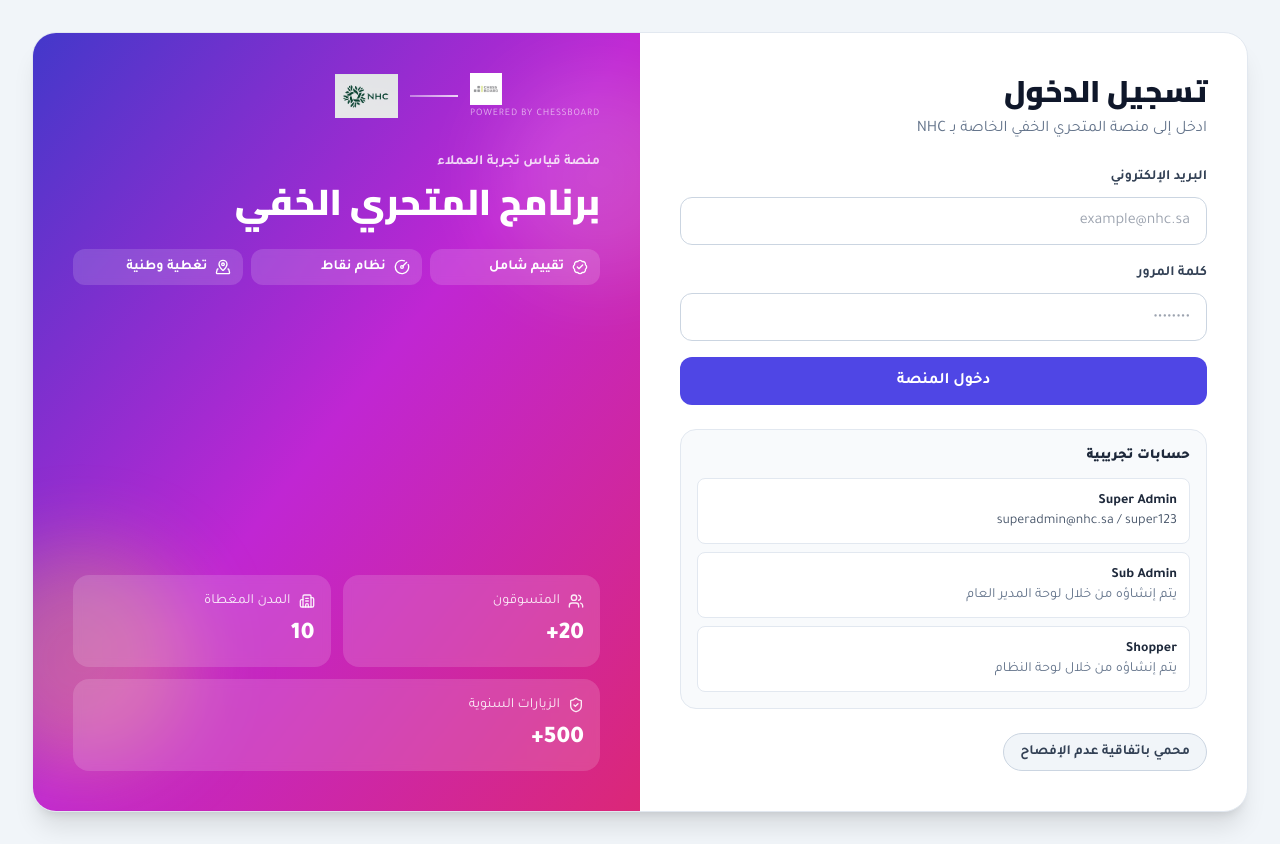
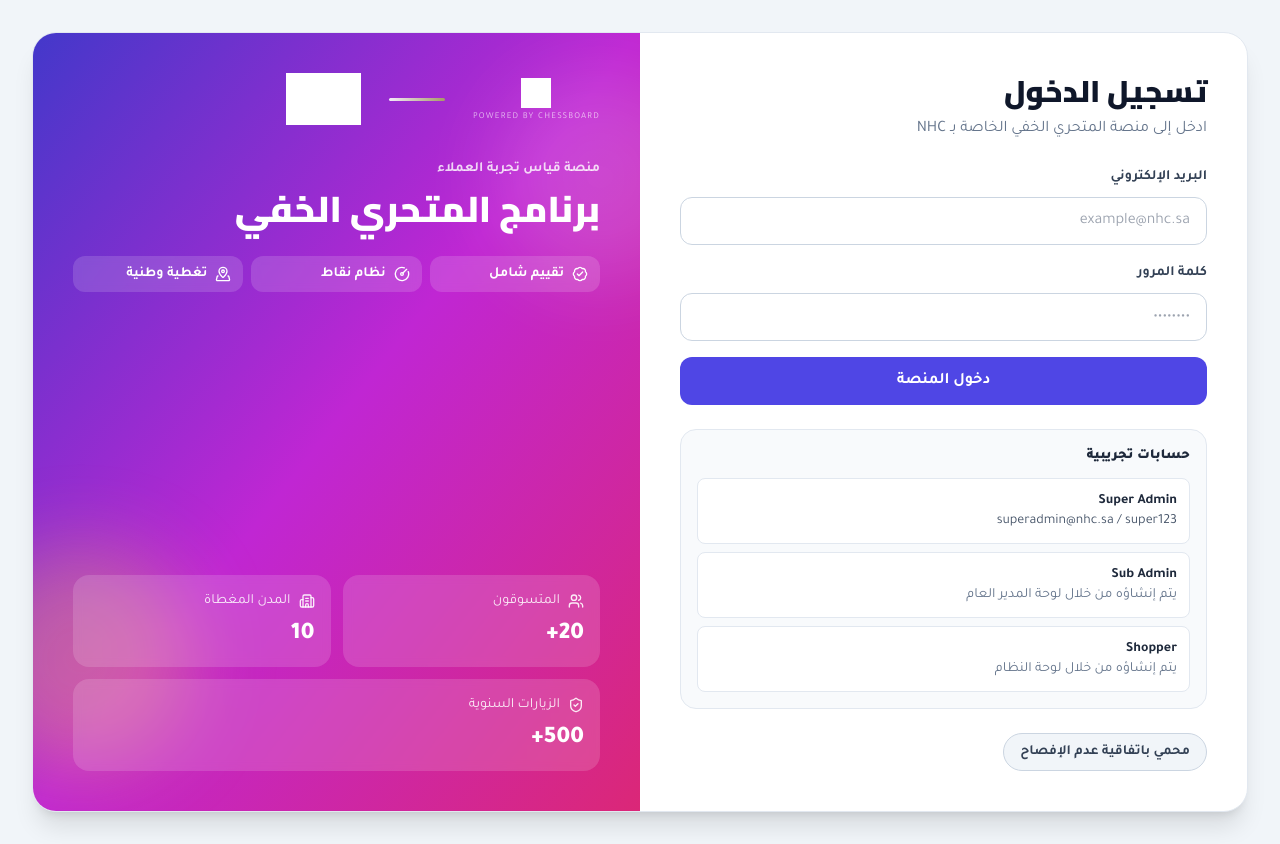
Before and after one commit to YusufMohamed-tech/NHC_Live_dashboard, a React (Vite) app: page / in a window 1280 px wide. Built offline with nearby package versions, Linux system fonts and the light colour scheme.

Commit message:
style: finalize login co-brand lockup and asset updates

```diff
--- a/src/components/BrandLockup.jsx
+++ /dev/null
@@ -1,33 +0,0 @@
-export default function BrandLockup({ compact = false, light = false }) {
-  const ringClass = light
-    ? 'border-white/25 bg-white/10'
-    : 'border-slate-200 bg-white'
-
-  const textMainClass = light ? 'text-white' : 'text-slate-700'
-  const textSubClass = light ? 'text-white/80' : 'text-slate-500'
-
-  const imageSize = compact ? 'h-8 w-auto' : 'h-10 w-auto'
-
-  return (
-    <div className="inline-flex items-center gap-3 rounded-2xl border px-3 py-2 backdrop-blur-sm">
-      <div className={`rounded-xl border px-2 py-1 ${ringClass}`}>
-        <img src="/branding/nhc-logo.png" alt="NHC" className={imageSize} />
-      </div>
-
-      <div className={`h-8 w-px ${light ? 'bg-white/30' : 'bg-slate-200'}`} />
-
-      <div className={`rounded-xl border px-2 py-1 ${ringClass}`}>
-        <img src="/branding/chessboard-logo.jpeg" alt="Chessboard" className={imageSize} />
-      </div>
-
-      {!compact && (
-        <div className="ms-1 text-right">
-          <p className={`text-xs font-black ${textMainClass}`}>NHC × Chessboard</p>
-          <p className={`text-[11px] font-semibold ${textSubClass}`}>
-            Client | Service Provider
-          </p>
-        </div>
-      )}
-    </div>
-  )
-}
--- a/src/components/CoBrandLockup.jsx
+++ b/src/components/CoBrandLockup.jsx
@@ -27,7 +27,7 @@
           <span className="co-brand-connector" />
         </div>
 
-        <div className="text-right">
+        <div className="co-brand-chess-stack">
           <img src="/branding/chessboard-logo.jpeg" alt="Chessboard" className="co-brand-logo-chess" />
           <p className="co-brand-powered">Powered by Chessboard</p>
         </div>
--- a/src/index.css
+++ b/src/index.css
@@ -49,6 +49,9 @@
     align-items: center;
     padding: 16px 24px;
     background: transparent;
+    background-color: transparent !important;
+    border: none !important;
+    box-shadow: none !important;
   }
 
   .co-brand-row {
@@ -62,12 +65,22 @@
     height: 44px;
     width: auto;
     object-fit: contain;
+    background: transparent !important;
   }
 
   .co-brand-logo-chess {
     height: 32px;
     width: auto;
     object-fit: contain;
+    background: transparent !important;
+  }
+
+  .co-brand-chess-stack {
+    display: inline-flex;
+    flex-direction: column;
+    align-items: center;
+    justify-content: center;
+    text-align: center;
   }
 
   .co-brand-connector-stack {
@@ -86,6 +99,7 @@
       var(--co-brand-nhc-green) 0%,
       var(--co-brand-chess-lime) 100%
     );
+    border-radius: 2px;
   }
 
   .co-brand-print-tagline {
@@ -106,22 +120,50 @@
   }
 
   .co-brand-light .co-brand-connector {
-    background: linear-gradient(90deg, rgba(255, 255, 255, 0.4) 0%, rgba(255, 255, 255, 0.8) 100%);
+    width: 56px;
+    height: 3px;
+    margin: 0 16px;
+    border-radius: 2px;
+    background: linear-gradient(to right, rgba(255, 255, 255, 0.9), rgba(168, 201, 58, 0.7));
   }
 
   .co-brand-light .co-brand-powered {
-    color: rgba(255, 255, 255, 0.6);
+    font-size: 9px;
+    line-height: 1;
+    letter-spacing: 1.2px;
+    text-transform: uppercase;
+    color: rgba(255, 255, 255, 0.65);
   }
 
   .co-brand-light .co-brand-logo-nhc,
   .co-brand-light .co-brand-logo-chess {
-    filter: none;
+    filter: brightness(0) invert(1);
+    background: transparent !important;
+  }
+
+  .co-brand-light .co-brand-logo-nhc {
+    height: 52px;
+  }
+
+  .co-brand-light .co-brand-logo-chess {
+    height: 30px;
+  }
+
+  .co-brand-light {
+    background: transparent !important;
+    background-color: transparent !important;
+    border: none !important;
+    box-shadow: none !important;
   }
 
   .co-brand-login-animated .co-brand-connector {
     width: 0;
     opacity: 0;
     animation: coBrandBridgeDraw 600ms ease-out 300ms forwards;
+  }
+
+  .co-brand-light.co-brand-login-animated .co-brand-connector {
+    animation: coBrandBridgeDrawLight 600ms ease-out 300ms forwards;
   }
 
   .co-brand-sidebar-container {
@@ -164,4 +206,16 @@
       opacity: 1;
     }
   }
+
+  @keyframes coBrandBridgeDrawLight {
+    from {
+      width: 0;
+      opacity: 0;
+    }
+
+    to {
+      width: 56px;
+      opacity: 1;
+    }
+  }
 }
```
Also changed, not shown: Chess Board Logo.jpeg (added), NHC logo.png (added).
